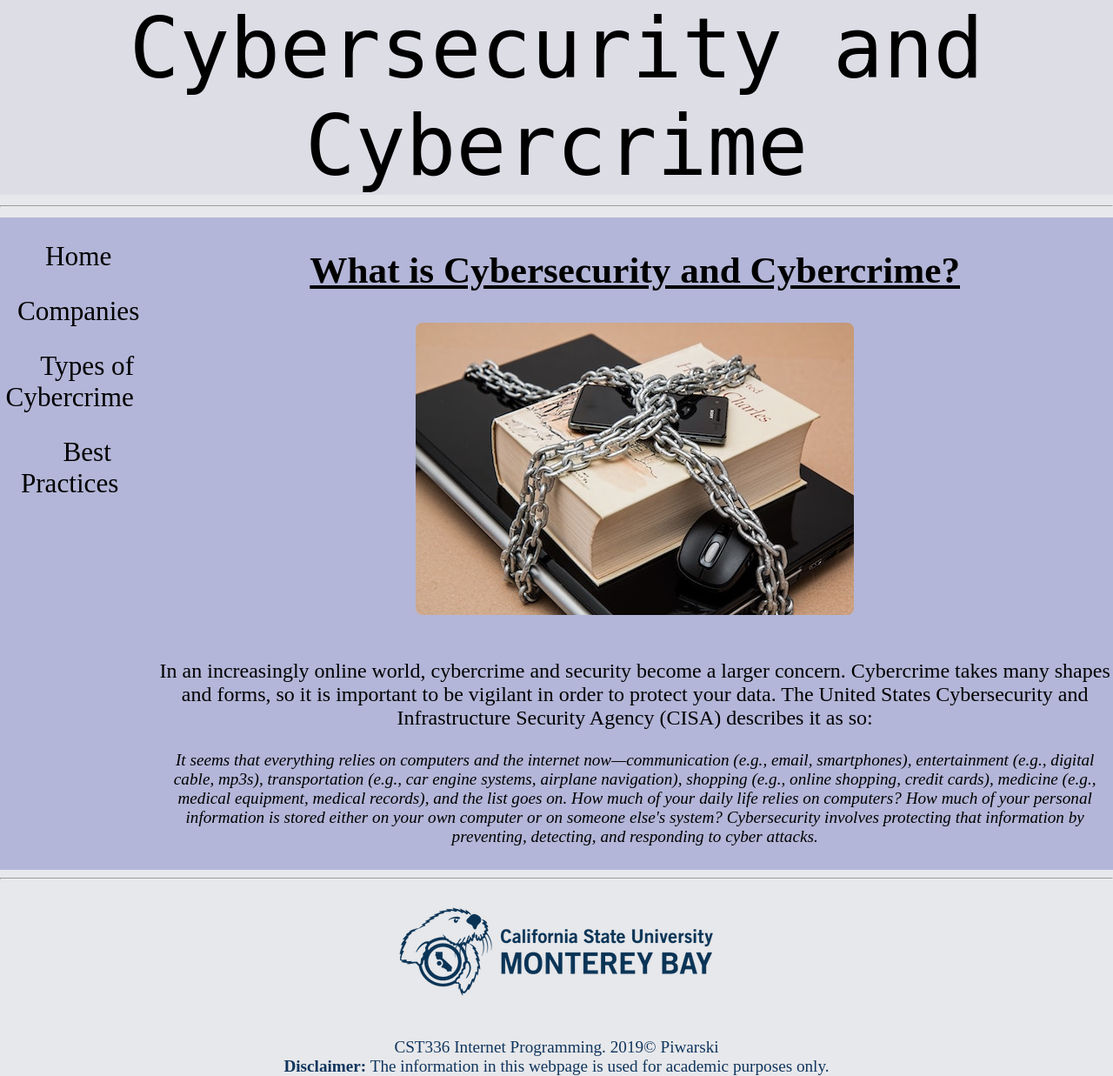
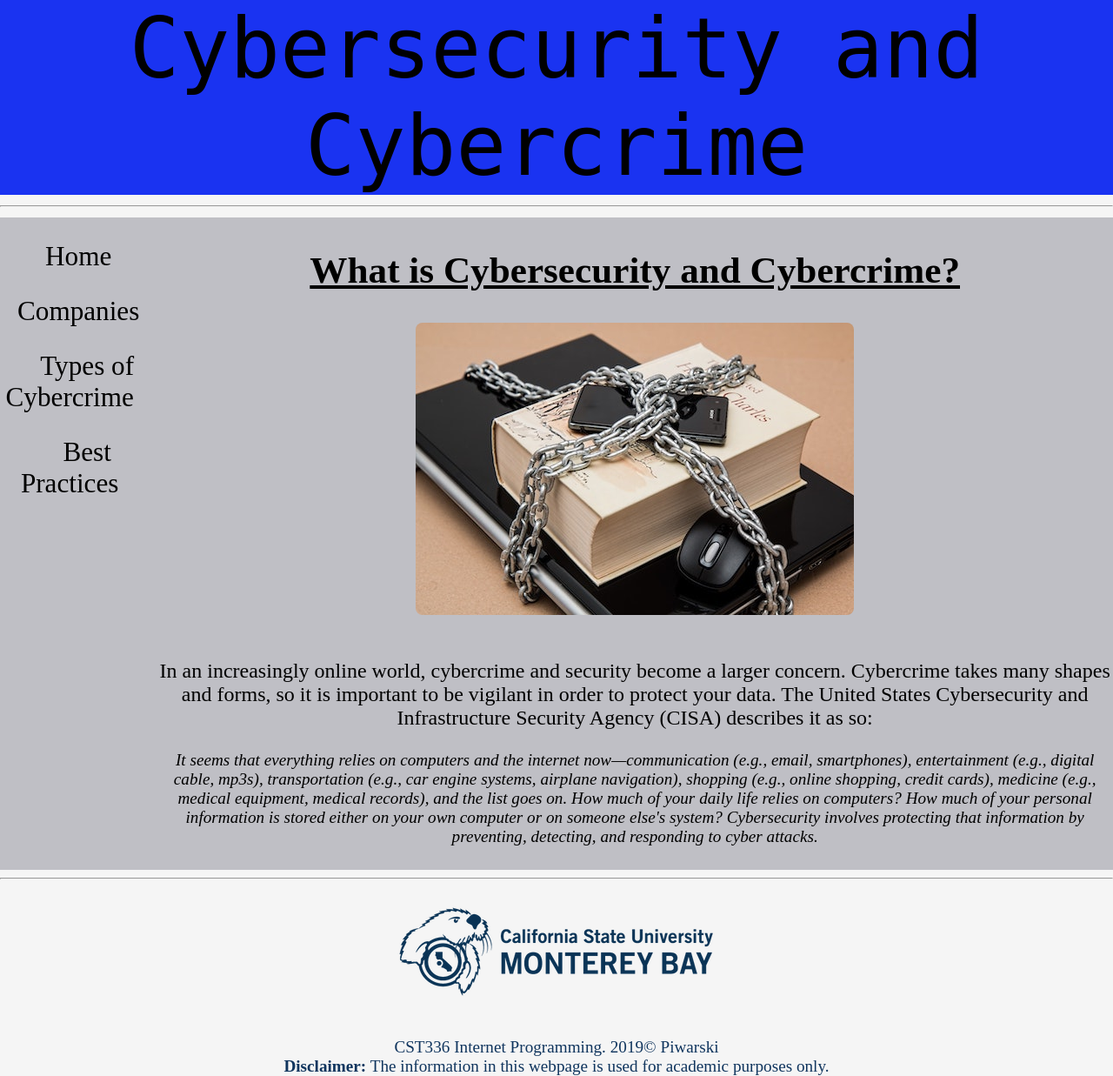
Before and after one commit to evilmurries/cst336-hw1, a PHP site: page /index.php in a window 1280 px wide. Shown: the whole page at 87% size. Run offline with PHP 8.4, Linux system fonts and the light colour scheme; some web fonts are replaced.

Commit message:
css rules

```diff
--- a/css/styles.css
+++ b/css/styles.css
@@ -5,7 +5,7 @@ header, main, nav, footer {
 }
 
 header {
-    background-color: #DCDDE5;
+    background-color: rgb(26, 51, 241);
     font-family: 'B612 Mono', monospace;
     font-size: 4em;
     justify-content: center;
@@ -13,11 +13,11 @@ header {
 
 main {
     display: flex;
-    background-color: #B3B6D8;
+    background-color: rgb(191, 191, 197);
 }
 
 body {
-    background-color: #E7E8EB;
+    background-color: whitesmoke;
     font-size: 1.5em;
     justify-content: center;
     text-align: center;
```
